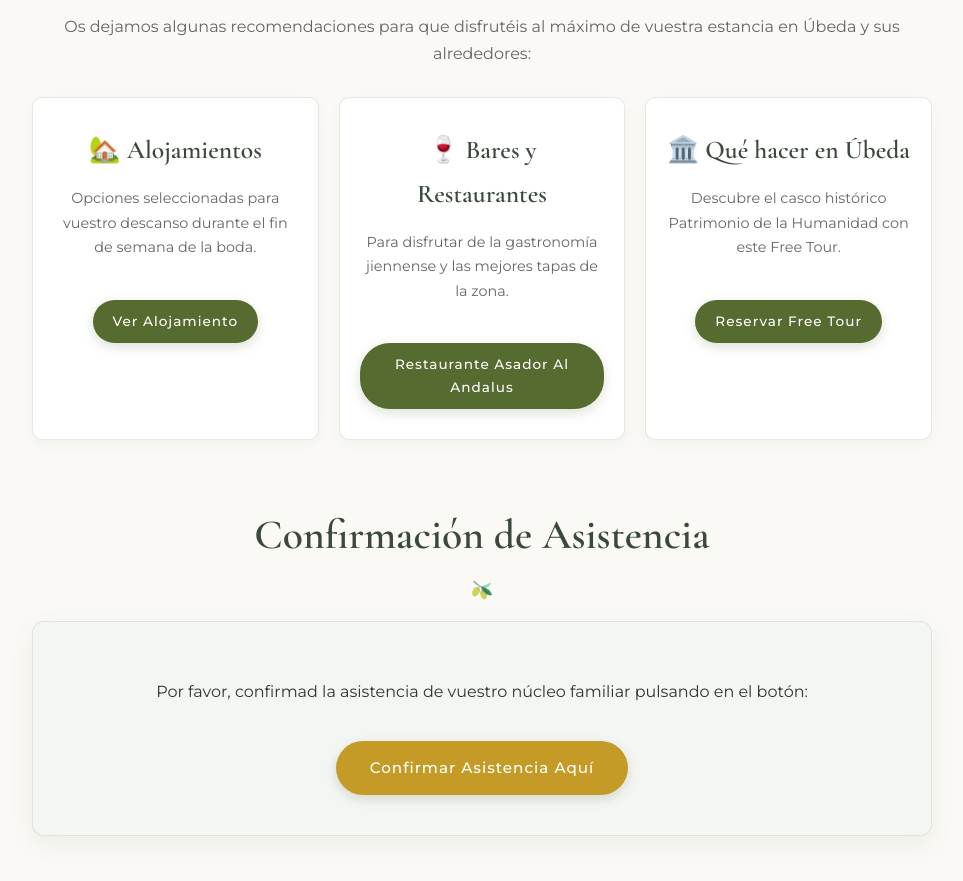
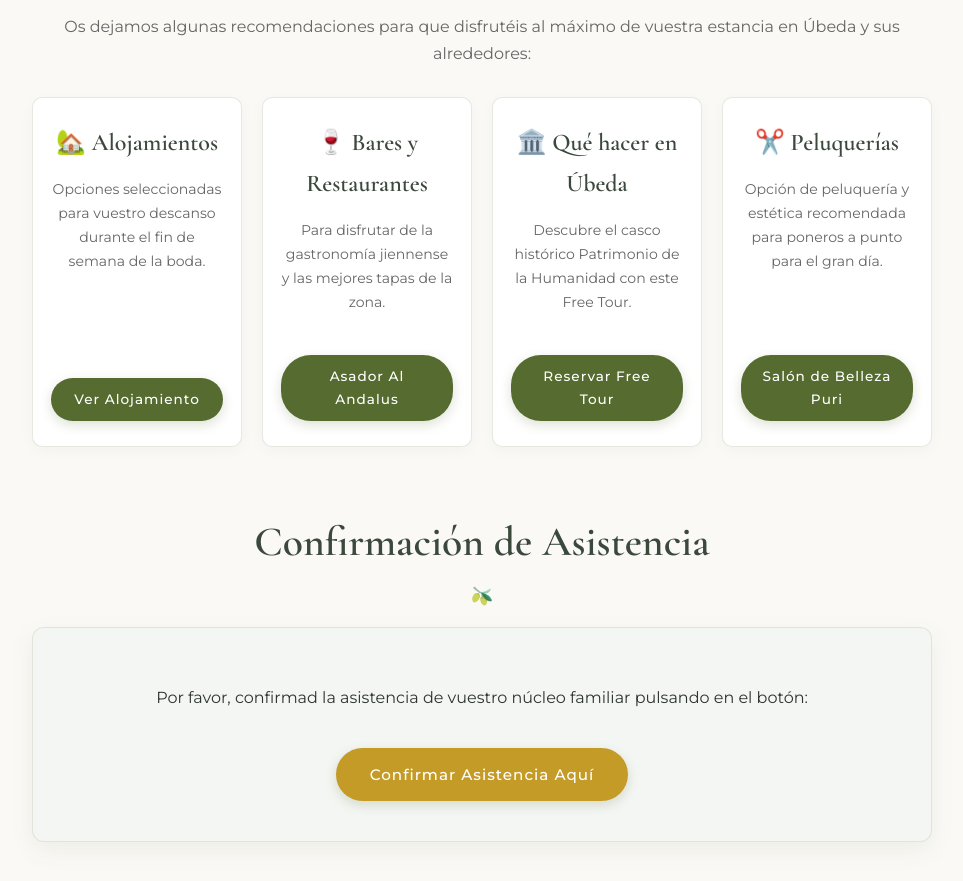
Before and after one commit to joseveratrillo/boda-luna-y-jose, a plain HTML site: page index.html in a window 1280 px wide. Shown: the part 2713-3594 px from the top of the page, without its empty margins (158-1121 px from the left). Drawn offline with nearby package versions, Linux system fonts and the light colour scheme.

Commit message:
Update index.html

```diff
--- a/index.html
+++ b/index.html
@@ -371,29 +371,32 @@
         /* Grid de Lugares de Interés */
         .interest-grid {
             display: grid;
-            grid-template-columns: repeat(auto-fit, minmax(250px, 1fr));
+            grid-template-columns: repeat(auto-fit, minmax(200px, 1fr));
             gap: 20px;
             margin-bottom: 60px;
         }
 
         .interest-card {
             background: var(--white);
-            padding: 30px 20px;
+            padding: 25px 18px;
             border-radius: 10px;
             border: 1px solid rgba(85, 107, 47, 0.15);
             text-align: center;
             box-shadow: 0 4px 15px rgba(0,0,0,0.03);
+            display: flex;
+            flex-direction: column;
+            justify-content: space-between;
         }
 
         .interest-card h4 {
-            font-size: 1.6rem;
+            font-size: 1.5rem;
             color: var(--olive-dark);
             margin-top: 0;
             margin-bottom: 10px;
         }
 
         .interest-card p {
-            font-size: 0.9rem;
+            font-size: 0.88rem;
             color: #666;
             margin-bottom: 20px;
         }
@@ -446,6 +449,7 @@
                     <a href="https://www.airbnb.es/rooms/3781021?check_in=2027-05-07&check_out=2027-05-09&search_mode=regular_search&source_impression_id=p3_3dc8e969-b13b-400f-8876-87d69135b2bf_7aa3519d-9b78-42af-9a2b-005dec4fdcab_0_3781021_0&previous_page_section_name=1000&federated_search_id=3dc8e969-b13b-400f-8876-87d69135b2bf" target="_blank">🏠 Alojamientos</a>
                     <a href="https://www.google.es/maps/place/Restaurante+Asador+Al+Andalus/@38.0089673,-3.3766518,3a,75y,90t/data=!3m8!1e2!3m6!1sCIHM0ogKEICAgICKzOukSA!2e10!3e12!6shttps:%2F%2Flh3.googleusercontent.com%2Fgrass-cs%2FAABkmLfVCQwdGni-RwmvskygHtfwJqeJR-KKuWexDi-O3_AgTeOfhW5tv1apsbZgKT2diMkhMP-IPnsnYrvOQcrigMQHR88w0zPpfDGDt04mZ6-mnbiCVtwhd3nRxZNvMTDGsyBgmpws%3Dw129-h86-k-no!7i4928!8i3264!4m7!3m6!1s0xd6ef47c2e0112f5:0x149f717aaf108b5c!8m2!3d38.0089673!4d-3.3766518!10e5!16s%2Fg%2F1v2jf7ss?hl=es&entry=ttu&g_ep=EgoyMDI2MTAxOC4wIKXMDSoASAFQAw%3D%3D" target="_blank">🍷 Bares y Restaurantes</a>
                     <a href="https://www.civitatis.com/es/ubeda/free-tour-ubeda/?aid=100&cmp=es_ES_Nonbrand&cmpint=_FreeTours_DestinosSecundarios_Espana_DSA" target="_blank">🏛️ Qué hacer en Úbeda (y Baeza)</a>
+                    <a href="https://www.google.es/maps/place/Sal%C3%B3n+de+Belleza+Puri/@38.011499,-3.369757,219m/data=!3m1!1e3!4m11!1m3!2m2!1speluqueria!6e1!3m6!1s0xd6ef4776b2ca84b:0xf36789461646cc2b!8m2!3d38.0113275!4d-3.367972!15sCgpwZWx1cXVlcmlhWgwiCnBlbHVxdWVyaWGSAQxiZWF1dHlfc2Fsb26aASNDaFpEU1VoTk1HOW5TMFZKUTBGblNVTjZjR0ZQWWtsbkVBReABAPoBBAgtEEo!16s%2Fg%2F11cjhk16y4?hl=es&entry=ttu&g_ep=EgoyMDI2MTAxOC4wIKXMDSoASAFQAw%3D%3D" target="_blank">✂️ Peluquerías</a>
                 </div>
 
                 <a href="#asistencia" class="nav-item" style="margin-top: 10px;">Confirmación</a>
@@ -522,19 +526,32 @@
             <p style="text-align: center; margin-bottom: 30px; color: #666;">Os dejamos algunas recomendaciones para que disfrutéis al máximo de vuestra estancia en Úbeda y sus alrededores:</p>
             <div class="interest-grid">
                 <div class="interest-card">
+                    <div>
                         <h4>🏡 Alojamientos</h4>
                         <p>Opciones seleccionadas para vuestro descanso durante el fin de semana de la boda.</p>
+                    </div>
                     <a href="https://www.airbnb.es/rooms/3781021?check_in=2027-05-07&check_out=2027-05-09&search_mode=regular_search&source_impression_id=p3_3dc8e969-b13b-400f-8876-87d69135b2bf_7aa3519d-9b78-42af-9a2b-005dec4fdcab_0_3781021_0&previous_page_section_name=1000&federated_search_id=3dc8e969-b13b-400f-8876-87d69135b2bf" target="_blank" class="btn" style="padding: 10px 20px; font-size: 0.85rem;">Ver Alojamiento</a>
                 </div>
                 <div class="interest-card">
+                    <div>
                         <h4>🍷 Bares y Restaurantes</h4>
                         <p>Para disfrutar de la gastronomía jiennense y las mejores tapas de la zona.</p>
-                    <a href="https://www.google.es/maps/place/Restaurante+Asador+Al+Andalus/@38.0089673,-3.3766518,3a,75y,90t/data=!3m8!1e2!3m6!1sCIHM0ogKEICAgICKzOukSA!2e10!3e12!6shttps:%2F%2Flh3.googleusercontent.com%2Fgrass-cs%2FAABkmLfVCQwdGni-RwmvskygHtfwJqeJR-KKuWexDi-O3_AgTeOfhW5tv1apsbZgKT2diMkhMP-IPnsnYrvOQcrigMQHR88w0zPpfDGDt04mZ6-mnbiCVtwhd3nRxZNvMTDGsyBgmpws%3Dw129-h86-k-no!7i4928!8i3264!4m7!3m6!1s0xd6ef47c2e0112f5:0x149f717aaf108b5c!8m2!3d38.0089673!4d-3.3766518!10e5!16s%2Fg%2F1v2jf7ss?hl=es&entry=ttu&g_ep=EgoyMDI2MTAxOC4wIKXMDSoASAFQAw%3D%3D" target="_blank" class="btn" style="padding: 10px 20px; font-size: 0.85rem;">Restaurante Asador Al Andalus</a>
+                    </div>
+                    <a href="https://www.google.es/maps/place/Restaurante+Asador+Al+Andalus/@38.0089673,-3.3766518,3a,75y,90t/data=!3m8!1e2!3m6!1sCIHM0ogKEICAgICKzOukSA!2e10!3e12!6shttps:%2F%2Flh3.googleusercontent.com%2Fgrass-cs%2FAABkmLfVCQwdGni-RwmvskygHtfwJqeJR-KKuWexDi-O3_AgTeOfhW5tv1apsbZgKT2diMkhMP-IPnsnYrvOQcrigMQHR88w0zPpfDGDt04mZ6-mnbiCVtwhd3nRxZNvMTDGsyBgmpws%3Dw129-h86-k-no!7i4928!8i3264!4m7!3m6!1s0xd6ef47c2e0112f5:0x149f717aaf108b5c!8m2!3d38.0089673!4d-3.3766518!10e5!16s%2Fg%2F1v2jf7ss?hl=es&entry=ttu&g_ep=EgoyMDI2MTAxOC4wIKXMDSoASAFQAw%3D%3D" target="_blank" class="btn" style="padding: 10px 20px; font-size: 0.85rem;">Asador Al Andalus</a>
                 </div>
                 <div class="interest-card">
+                    <div>
                         <h4>🏛️ Qué hacer en Úbeda</h4>
                         <p>Descubre el casco histórico Patrimonio de la Humanidad con este Free Tour.</p>
+                    </div>
                     <a href="https://www.civitatis.com/es/ubeda/free-tour-ubeda/?aid=100&cmp=es_ES_Nonbrand&cmpint=_FreeTours_DestinosSecundarios_Espana_DSA" target="_blank" class="btn" style="padding: 10px 20px; font-size: 0.85rem;">Reservar Free Tour</a>
+                </div>
+                <div class="interest-card">
+                    <div>
+                        <h4>✂️ Peluquerías</h4>
+                        <p>Opción de peluquería y estética recomendada para poneros a punto para el gran día.</p>
+                    </div>
+                    <a href="https://www.google.es/maps/place/Sal%C3%B3n+de+Belleza+Puri/@38.011499,-3.369757,219m/data=!3m1!1e3!4m11!1m3!2m2!1speluqueria!6e1!3m6!1s0xd6ef4776b2ca84b:0xf36789461646cc2b!8m2!3d38.0113275!4d-3.367972!15sCgpwZWx1cXVlcmlhWgwiCnBlbHVxdWVyaWGSAQxiZWF1dHlfc2Fsb26aASNDaFpEU1VoTk1HOW5TMFZKUTBGblNVTjZjR0ZQWWtsbkVBReABAPoBBAgtEEo!16s%2Fg%2F11cjhk16y4?hl=es&entry=ttu&g_ep=EgoyMDI2MTAxOC4wIKXMDSoASAFQAw%3D%3D" target="_blank" class="btn" style="padding: 10px 20px; font-size: 0.85rem;">Salón de Belleza Puri</a>
                 </div>
             </div>
         </section>
```
Lines whose indentation alone changed are shown as unchanged.
